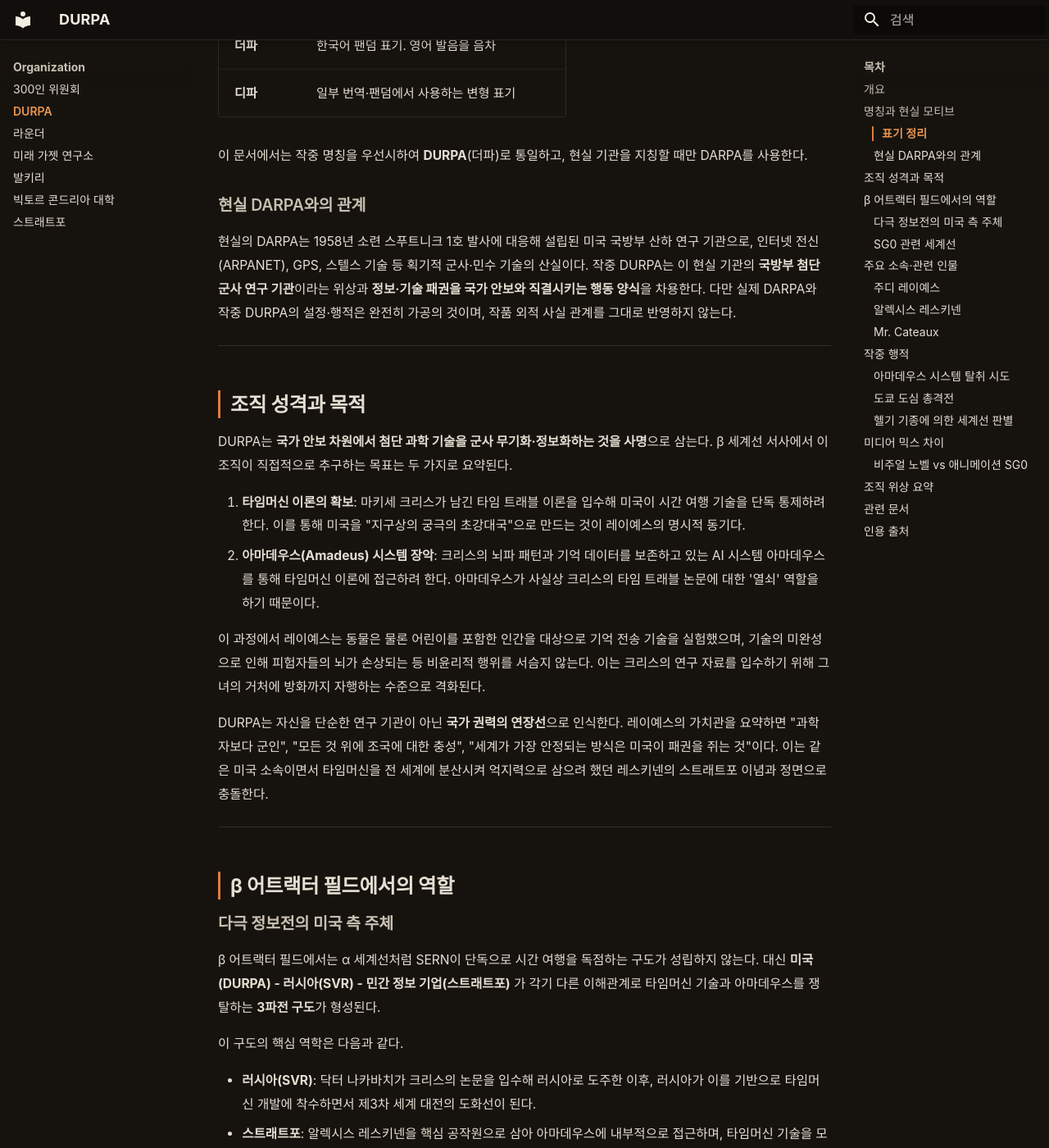
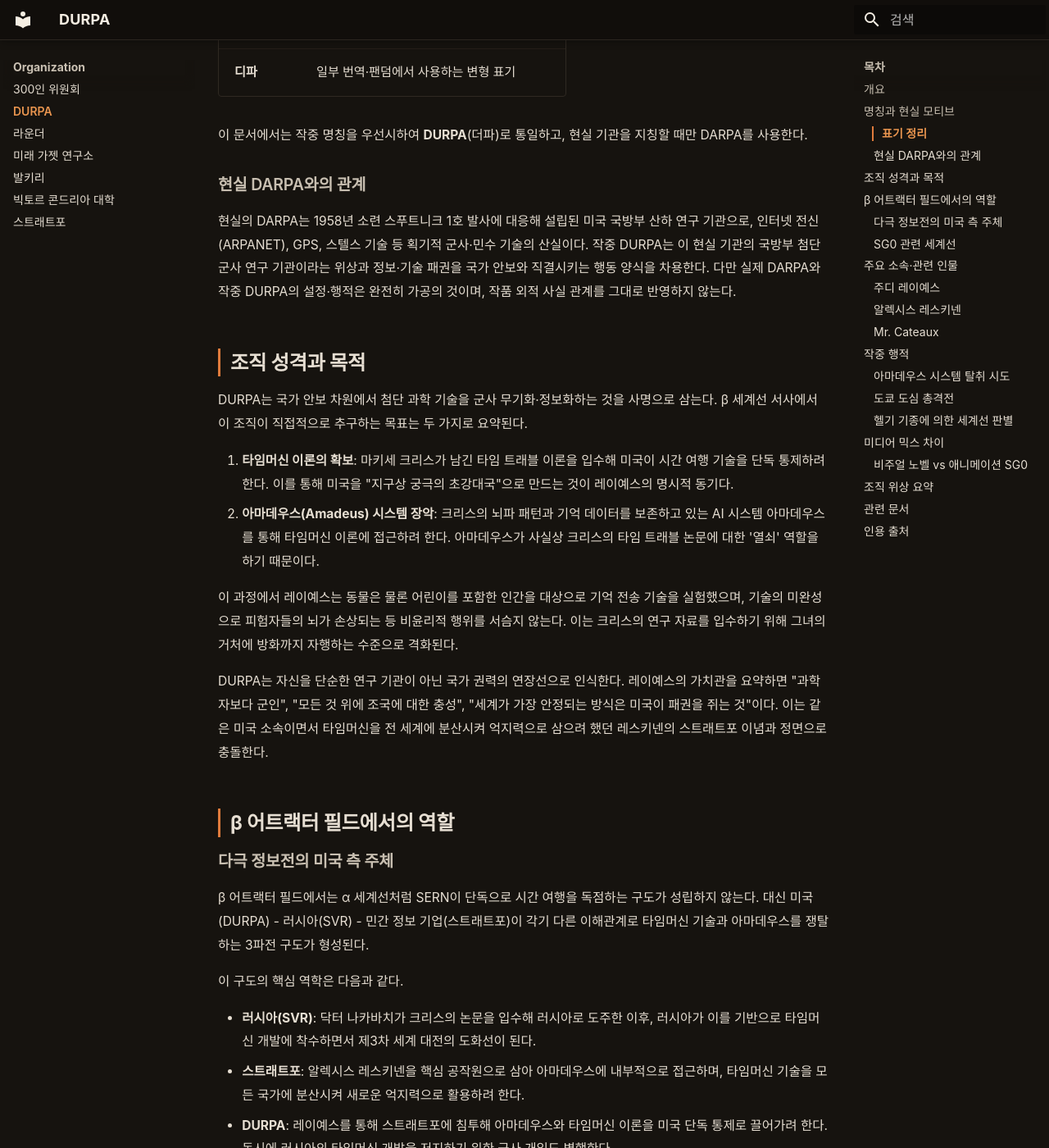
Before and after one commit to sgwiki/sgwiki.github.io, an MkDocs documentation site: the page built from wiki/organization/DURPA.md, in a window 1280 px wide and 1400 px high, scrolled down 1219 px. Shown: the whole window at 82% size. Built offline with MkDocs 1.6.1 and Material for MkDocs 9.7.7, drawn with Linux system fonts in a browser that asks for light colours; some web fonts are replaced; some of the changed text lies outside the part shown.

Commit message:
chore(wiki): DURPA 정비 — 구분자 정규화·강조 축소·명칭 설명 정정
- 9개 inter-section `---` 구분자 제거(형제 파일 컨벤션과 정렬)
- description trailing comma → 마침표로 완성
- DARPA→DURPA 명칭 설명 정정: "철 두 글자" → "두 번째 글자 A를 U로"
  (동일 파일 표 "A → U 치환"과 일치; 한 글자 변경이 정확)
- 과도한 bold 강조 축소(조직명 첫 등장·표 셀·루트명 등 핵심만 유지)
- 산문 다듬기: "지구상의 궁극의" → "지구상 궁극의"(이중 소유격)
- "미국 군대/러시아 군대" → "미군/러시아군"(일관된 복합명사)
- 헬기 기종 설명 절 단일 수식으로 정리

사실 관계·스포일러 등급(zero_story) 불변. sanitizer pass.

Co-Authored-By: glm-5.2 <noreply@anthropic.com>

```diff
--- a/wiki/organization/DURPA.md
+++ b/wiki/organization/DURPA.md
@@ -1,6 +1,6 @@
 ---
 spoiler: zero_story
-description: "DURPA(더파)는 《Steins;Gate 0》의 β 어트랙터 필드 서사에 등장하는 가공의 미국 국방부 산하 연구 기관이다. 현실의 미국 국방고등연구계획국(DARPA, Defense Advanced Research Projects Agency)을 모티브로 삼아 허구화한 조직으로,"
+description: "DURPA(더파)는 《Steins;Gate 0》의 β 어트랙터 필드 서사에 등장하는 가공의 미국 국방부 산하 연구 기관이다. 현실의 미국 국방고등연구계획국(DARPA, Defense Advanced Research Projects Agency)을 모티브로 삼아 허구화한 조직이다."
 ---
 
 !!! warning "스포일러"
@@ -35,28 +33,24 @@ DURPA는 현실 기관명 DARPA의 철 두 글자를 바꾼 가공 명칭이다.
 
 ### 현실 DARPA와의 관계
 
-현실의 DARPA는 1958년 소련 스푸트니크 1호 발사에 대응해 설립된 미국 국방부 산하 연구 기관으로, 인터넷 전신(ARPANET), GPS, 스텔스 기술 등 획기적 군사·민수 기술의 산실이다. 작중 DURPA는 이 현실 기관의 **국방부 첨단 군사 연구 기관**이라는 위상과 **정보·기술 패권을 국가 안보와 직결시키는 행동 양식**을 차용한다. 다만 실제 DARPA와 작중 DURPA의 설정·행적은 완전히 가공의 것이며, 작품 외적 사실 관계를 그대로 반영하지 않는다.
-
----
+현실의 DARPA는 1958년 소련 스푸트니크 1호 발사에 대응해 설립된 미국 국방부 산하 연구 기관으로, 인터넷 전신(ARPANET), GPS, 스텔스 기술 등 획기적 군사·민수 기술의 산실이다. 작중 DURPA는 이 현실 기관의 국방부 첨단 군사 연구 기관이라는 위상과 정보·기술 패권을 국가 안보와 직결시키는 행동 양식을 차용한다. 다만 실제 DARPA와 작중 DURPA의 설정·행적은 완전히 가공의 것이며, 작품 외적 사실 관계를 그대로 반영하지 않는다.
 
 ## 조직 성격과 목적
 
-DURPA는 **국가 안보 차원에서 첨단 과학 기술을 군사 무기화·정보화하는 것을 사명**으로 삼는다. β 세계선 서사에서 이 조직이 직접적으로 추구하는 목표는 두 가지로 요약된다.
+DURPA는 국가 안보 차원에서 첨단 과학 기술을 군사 무기화·정보화하는 것을 사명으로 삼는다. β 세계선 서사에서 이 조직이 직접적으로 추구하는 목표는 두 가지로 요약된다.
 
-1. **타임머신 이론의 확보**: 마키세 크리스가 남긴 타임 트래블 이론을 입수해 미국이 시간 여행 기술을 단독 통제하려 한다. 이를 통해 미국을 "지구상의 궁극의 초강대국"으로 만드는 것이 레이예스의 명시적 동기다.
+1. **타임머신 이론의 확보**: 마키세 크리스가 남긴 타임 트래블 이론을 입수해 미국이 시간 여행 기술을 단독 통제하려 한다. 이를 통해 미국을 "지구상 궁극의 초강대국"으로 만드는 것이 레이예스의 명시적 동기다.
 2. **아마데우스(Amadeus) 시스템 장악**: 크리스의 뇌파 패턴과 기억 데이터를 보존하고 있는 AI 시스템 아마데우스를 통해 타임머신 이론에 접근하려 한다. 아마데우스가 사실상 크리스의 타임 트래블 논문에 대한 '열쇠' 역할을 하기 때문이다.
 
-이 과정에서 레이예스는 동물은 물론 어린이를 포함한 인간을 대상으로 기억 전송 기술을 실험했으며, 기술의 미완성으로 인해 피험자들의 뇌가 손상되는 등 비윤리적 행위를 서슴지 않는다. 이는 크리스의 연구 자료를 입수하기 위해 그녀의 거처에 방화까지 자행하는 수준으로 격화된다.
+이 과정에서 레이예스는 동물은 물론 어린이를 포함한 인간을 대상으로 기억 전송 기술을 실험했으며, 기술의 미완성으로 피험자들의 뇌가 손상되는 등 비윤리적 행위를 서슴지 않는다. 이는 크리스의 연구 자료를 입수하기 위해 그녀의 거처에 방화까지 자행하는 수준으로 격화된다.
 
-DURPA는 자신을 단순한 연구 기관이 아닌 **국가 권력의 연장선**으로 인식한다. 레이예스의 가치관을 요약하면 "과학자보다 군인", "모든 것 위에 조국에 대한 충성", "세계가 가장 안정되는 방식은 미국이 패권을 쥐는 것"이다. 이는 같은 미국 소속이면서 타임머신을 전 세계에 분산시켜 억지력으로 삼으려 했던 레스키넨의 스트래트포 이념과 정면으로 충돌한다.
-
----
+DURPA는 자신을 단순한 연구 기관이 아닌 국가 권력의 연장선으로 인식한다. 레이예스의 가치관을 요약하면 "과학자보다 군인", "모든 것 위에 조국에 대한 충성", "세계가 가장 안정되는 방식은 미국이 패권을 쥐는 것"이다. 이는 같은 미국 소속이면서 타임머신을 전 세계에 분산시켜 억지력으로 삼으려 했던 레스키넨의 스트래트포 이념과 정면으로 충돌한다.
 
 ## β 어트랙터 필드에서의 역할
 
 ### 다극 정보전의 미국 측 주체
 
-β 어트랙터 필드에서는 α 세계선처럼 SERN이 단독으로 시간 여행을 독점하는 구도가 성립하지 않는다. 대신 **미국(DURPA) - 러시아(SVR) - 민간 정보 기업(스트래트포)** 가 각기 다른 이해관계로 타임머신 기술과 아마데우스를 쟁탈하는 **3파전 구도**가 형성된다.
+β 어트랙터 필드에서는 α 세계선처럼 SERN이 단독으로 시간 여행을 독점하는 구도가 성립하지 않는다. 대신 미국(DURPA) - 러시아(SVR) - 민간 정보 기업(스트래트포)이 각기 다른 이해관계로 타임머신 기술과 아마데우스를 쟁탈하는 3파전 구도가 형성된다.
 
 이 구도의 핵심 역학은 다음과 같다.
 
@@ -164,8 +148,6 @@ DURPA는 Steins;Gate 세계관에서 **'국가 안보를 명분으로 시간 여
 - [세계선](../lore/세계선.md)
 - [베타 어트랙터 필드](../세계선/베타-어트랙터-필드.md)
 
----
-
 ## 인용 출처
 
 [^1]: [The Mechanics of Steins;Gate v1.0.3](../근거자료/비공식/mechanics-of-steins-gate/index.md) — Steins;Gate 세계선 역학을 체계적으로 정리한 팬 작성 논문. 본 문서에서는 β 어트랙터 필드의 다극 세력 구도와 아마데우스 확보 경쟁 역학에 대한 요약 서술을 참고로 인용했다. 정사로 확정된 것은 아니며, 작중 묘사를 기반으로 한 팬 분석임을 밝힌다.
```
Also changed, not shown: other parts of wiki/organization/DURPA.md (+15 -27 lines).
